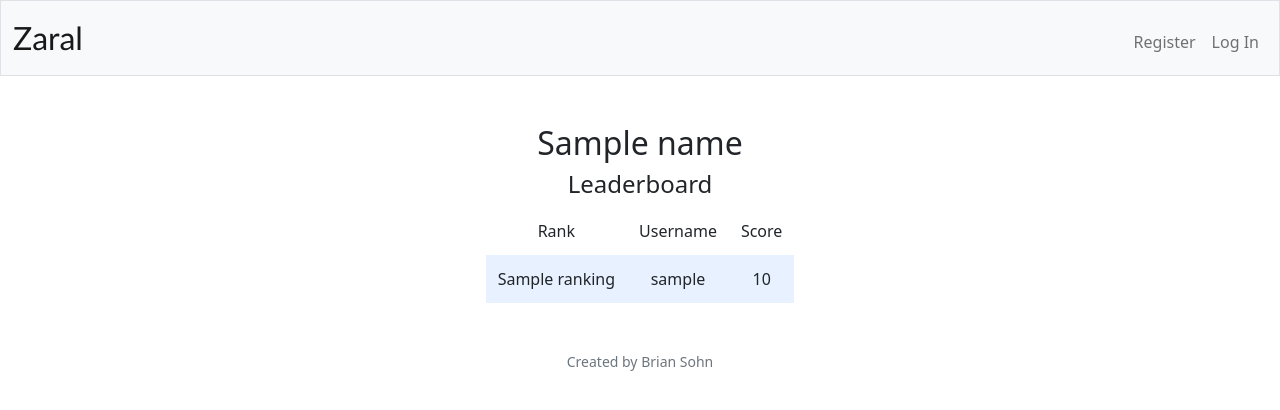
After one commit to BrianSohn/Guess, a Flask app: template templates/group.html in a window 1280 px wide. The commit adds this page. Shown: the top 410 px of the page. Run offline with Flask 2, Linux system fonts and the light colour scheme; the template is opened without the code that fills it: most values are stand-ins (such as "Sample title", 1, 10 or a date in 2020); some libraries are stand-ins or nearby versions.

Commit message:
group leaderboard

```diff
--- a/app.py
+++ b/app.py
@@ -149,7 +149,7 @@ def create_group():
     db.execute("INSERT INTO userGroup (group_id, user_id) VALUES (?, ?)", group_id, session["user_id"])
 
     # Redirect user to homepage
-    return redirect("/")
+    return redirect("/groups")
 
 
 @app.route("/join-group", methods=["POST"])
@@ -180,4 +180,32 @@ def join_group():
     db.execute("INSERT INTO userGroup (group_id, user_id) VALUES (?, ?)", group_id, session["user_id"])
 
     # Redirect user to homepage
-    return redirect("/")
+    return redirect("/groups")
+
+
+@app.route("/groups", methods=["GET", "POST"])
+@login_required
+def group():
+
+    # User reached via POST, by clicking on a group button
+    if request.method == "POST":
+        id = request.form.get("id")
+        name = request.form.get("name")
+
+        query = """
+                SELECT u.username, ug.score, RANK() OVER (ORDER BY score DESC) AS ranking
+                FROM userGroup AS ug
+                JOIN users AS u ON ug.user_id = u.id
+                WHERE ug.group_id = ?
+                """
+        ranking = db.execute(query, id)
+
+        return render_template("group.html", name=name, ranking=ranking)
+
+    # User reached via GET
+    else:
+        '''show all groups user is joined in'''
+
+        rows = db.execute("SELECT groups.id, groups.groupname FROM userGroup JOIN groups ON userGroup.group_id = groups.id WHERE user_id = ?", session["user_id"])
+
+        return render_template("myGroups.html", rows=rows)
--- a/static/styles.css
+++ b/static/styles.css
@@ -52,6 +52,7 @@ tbody tr:nth-of-type(odd) {
     background-color: rgb(179, 208, 255, 0.3)
 }
 
+/* might not be necessary*/
 tfoot td {
     text-align: right;
 }
--- /dev/null
+++ b/templates/group.html
@@ -0,0 +1,32 @@
+{% extends "layout.html" %}
+
+{% block title %}
+    Group: {{ name }}
+{% endblock %}
+
+{% block main %}
+    <h2>{{ name }}</h2>
+    <div> <!-- Container for grid? -->
+        <div> <!-- Leaderboard -->
+            <h4>Leaderboard</h4>
+            <table>
+                <thead>
+                    <tr>
+                        <td>Rank</td>
+                        <td>Username</td>
+                        <td>Score</td>
+                    </tr>
+                </thead>
+                <tbody>
+                    {% for rank in ranking %}
+                        <tr>
+                            <td>{{ rank.ranking }}</td>
+                            <td>{{ rank.username}}</td>
+                            <td>{{ rank.score }}</td>
+                        </tr>
+                    {% endfor %}
+                </tbody>
+            </table>
+        </div>
+    </div>
+{% endblock %}
--- a/templates/index.html
+++ b/templates/index.html
@@ -35,7 +35,7 @@
     </div>
 
     <div class="section">
-            <a class="btn btn-primary" href="/login">My Groups</a>
+            <a class="btn btn-primary" href="/groups">My Groups</a>
     </div>
 
     <script src="/static/click-to-show.js"></script>
```
Also changed, not shown: templates/myGroups.html (added, +17 -0 lines), project.db, 2 other files.
